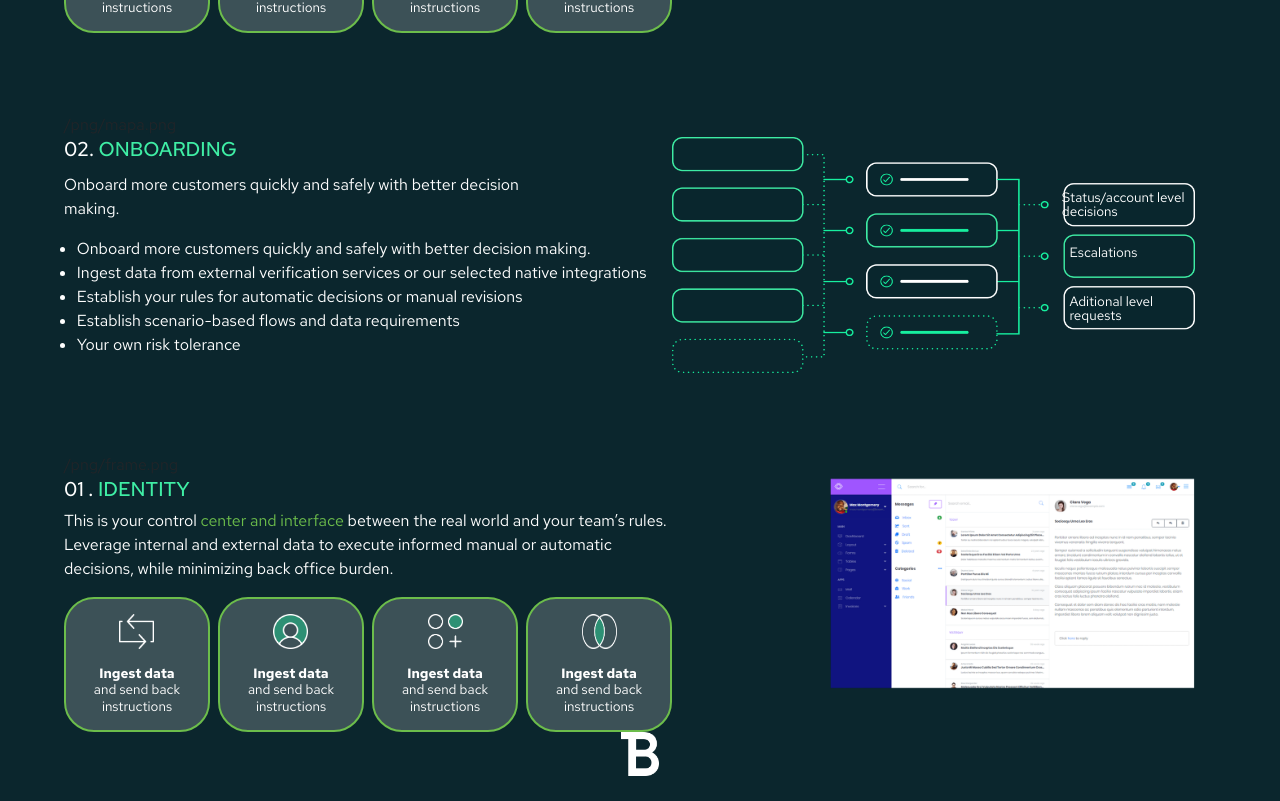
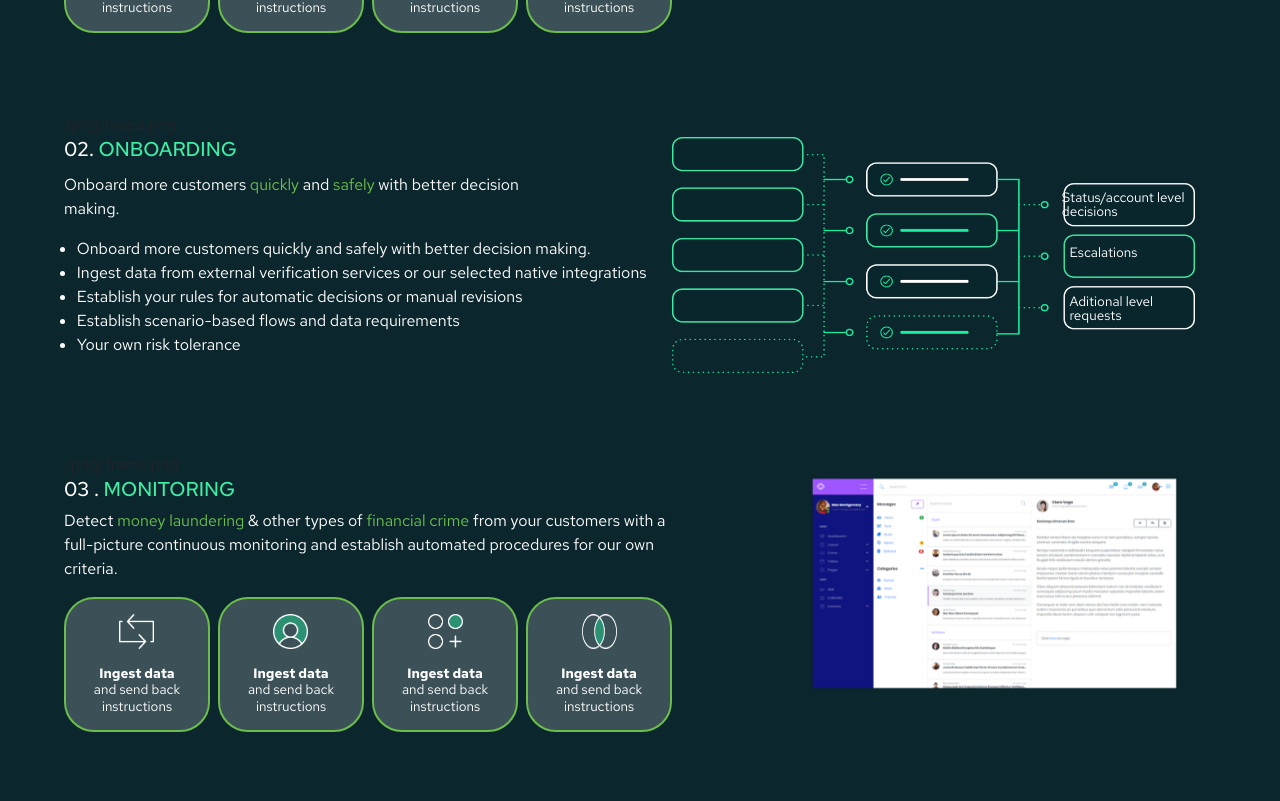
Before and after one commit to dokodeko/backbone, a Next.js app: page /clm in a window 1280 px wide. Shown: the part 1419-2220 px from the top of the page. Built offline with nearby package versions, Linux system fonts and the light colour scheme.

Commit message:
ejemplos de cards impocompletos

```diff
--- a/components/ui/Sections.jsx
+++ b/components/ui/Sections.jsx
@@ -1,5 +1,6 @@
 import { useRef } from "react";
 import style from "./ui.module.css";
+import animaciones from "./animaciones.module.css";
 import useOnScreen from "../../hooks/useObserver";
 
 const SectionCustom = (props) => {
@@ -20,7 +21,11 @@ const SectionCustom = (props) => {
     <div className={style.cont_sections} ref={ref}>
       {props.imagen}
       <div className="flex_box">
-        <div className={style.cont_1}>
+        <div
+          className={`${style.cont_1} ${
+            onScreen ? animaciones.fadeInLeft : ""
+          }`}
+        >
           <h5>
             {numero}. <span>{titulo}</span>
           </h5>
@@ -36,7 +41,7 @@ const SectionCustom = (props) => {
         {props.estadoImagen ? (
           <div
             className={`${posicion} ${style.cont_2} ${
-              onScreen ? style.observando2 : ""
+              onScreen ? animaciones.fadeInRight2 : ""
             }`}
           >
             <img src={imagen} />
--- a/components/ui/animaciones.module.css
+++ b/components/ui/animaciones.module.css
@@ -39,6 +39,17 @@
   animation-fill-mode: both;
   margin-right: 9%;
 }
+.fadeInRight2 {
+  -webkit-animation-name: fadeInRight;
+  animation-name: fadeInRight;
+  -webkit-animation-duration: 1s;
+  animation-duration: 1s;
+  -webkit-animation-fill-mode: both;
+  animation-fill-mode: both;
+}
+.fadeInRight2 img {
+  margin-right: 17%;
+}
 @-webkit-keyframes fadeInRight {
   0% {
     opacity: 0;
--- a/components/ui/ui.module.css
+++ b/components/ui/ui.module.css
@@ -125,5 +125,4 @@
 }
 .observando2 img {
   margin-right: 14%;
-  transition: all 3s ease;
 }
--- a/pages/clm.jsx
+++ b/pages/clm.jsx
@@ -59,12 +59,46 @@ const section2 = {
   ],
 };
 const section3 = {
-  numero: "01 ",
-  titulo: "IDENTITY",
-  parrafo1: "This is your control ",
-  textoVerde: "center and interface ",
-  parrafo2:
-    "between the real world and your team’s rules. Leverage internal and external data to execute informed manual or automatic decisions, while minimizing back office burden.",
+  numero: "03 ",
+  titulo: "MONITORING",
+
+  parrafo1: "Detect ",
+  textoVerde: "money laundering ",
+  parrafo2: "& other types of ",
+  textoVerde2: "financial crime ",
+  parrafo3:
+    "from your customers with a full-picture continuous monitoring and establish automated procedures for our own criteria.",
+  estadoImagen: true,
+  imagen: "/png/frame.png",
+  cards: [
+    {
+      textoBlanco: "Ingest data",
+      texto2: "and send back instructions",
+      imagen: "/png/scard_1.png",
+    },
+    {
+      textoBlanco: "Ingest data",
+      texto2: "and send back instructions",
+      imagen: "/png/scard_2.png",
+    },
+    {
+      textoBlanco: "Ingest data",
+      texto2: "and send back instructions",
+      imagen: "/png/scard_3.png",
+    },
+    {
+      textoBlanco: "Ingest data",
+      texto2: "and send back instructions",
+      imagen: "/png/scard_4.png",
+    },
+  ],
+};
+const section4 = {
+  numero: "04 ",
+  titulo: "COMPLIANCE",
+  parrafo1: "Streamline ",
+  textoVerde: "compliance operations ",
+  parrafo2: "to avoid fines whilst minimizing friction with your clients. ",
   estadoImagen: true,
   imagen: "/png/frame.png",
   cards: [
@@ -133,8 +167,10 @@ export default function Clm() {
             cards={
               <>
                 <p className="mt-n1">
-                  Onboard more customers <span> quickly</span> and
-                  <span> safely</span> with better decision <br />
+                  Onboard more customers{" "}
+                  <span className="colorVerde"> quickly</span> and
+                  <span className="colorVerde"> safely</span> with better
+                  decision <br />
                   making.
                 </p>
                 <ul className={style.lista}>
@@ -155,13 +191,43 @@ export default function Clm() {
             parrafo1={section3.parrafo1}
             textoVerde={section3.textoVerde}
             parrafo2={section3.parrafo2}
+            textoVerde2={section3.textoVerde2}
+            parrafo3={section3.parrafo3}
             imagen={section3.imagen}
             estadoImagen={section3.estadoImagen}
             posicion={style.custom_imagen}
-
             cards={
               <>
                 {section3.cards.map((card, index) => {
+                  return (
+                    <Card
+                      key={index}
+                      texto={card.texto}
+                      textoBold={card.textoBlanco}
+                      texto2={card.texto2}
+                      totalCards={style.cards_4}
+                      fondo={style.fondo_card_clm}
+                      custom_titulo={style.custom_titulo}
+                    >
+                      <CardImagen key={index} imagen={card.imagen} />
+                    </Card>
+                  );
+                })}
+              </>
+            }
+          />
+          <SectionCustom
+            numero={section4.numero}
+            titulo={section4.titulo}
+            parrafo1={section4.parrafo1}
+            textoVerde={section4.textoVerde}
+            parrafo2={section4.parrafo2}
+            imagen={section4.imagen}
+            estadoImagen={section4.estadoImagen}
+            posicion={style.custom_imagen}
+            cards={
+              <>
+                {section4.cards.map((card, index) => {
                   return (
                     <Card
                       key={index}
```
